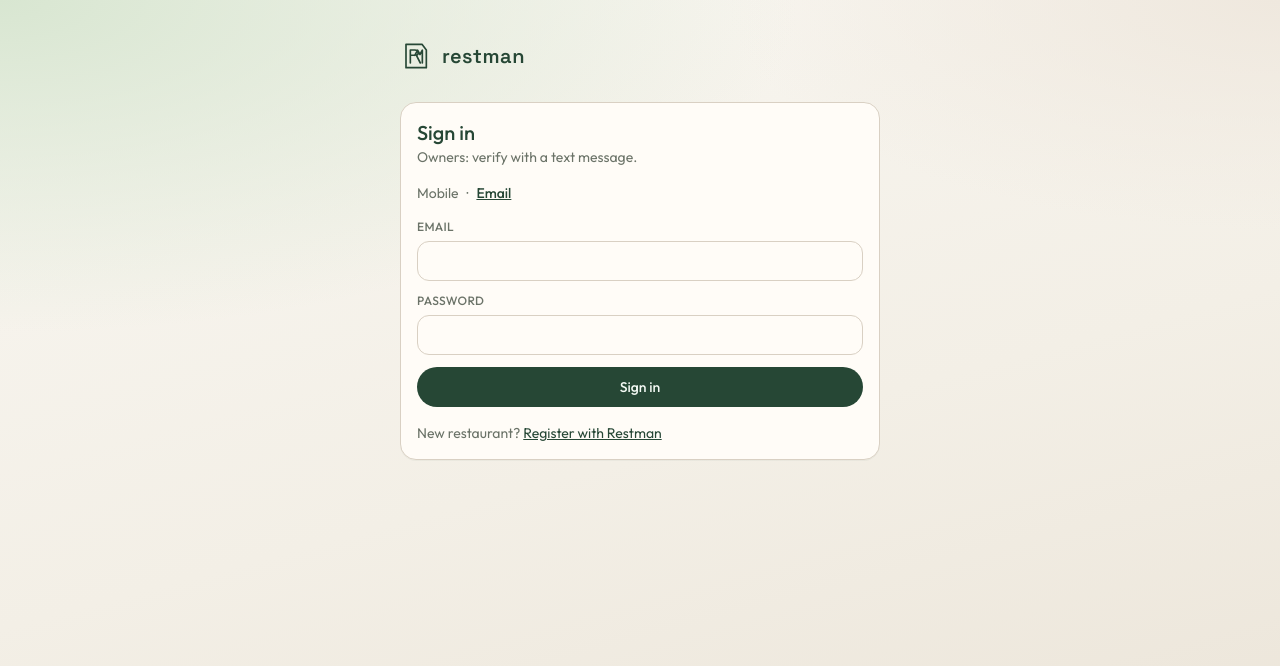
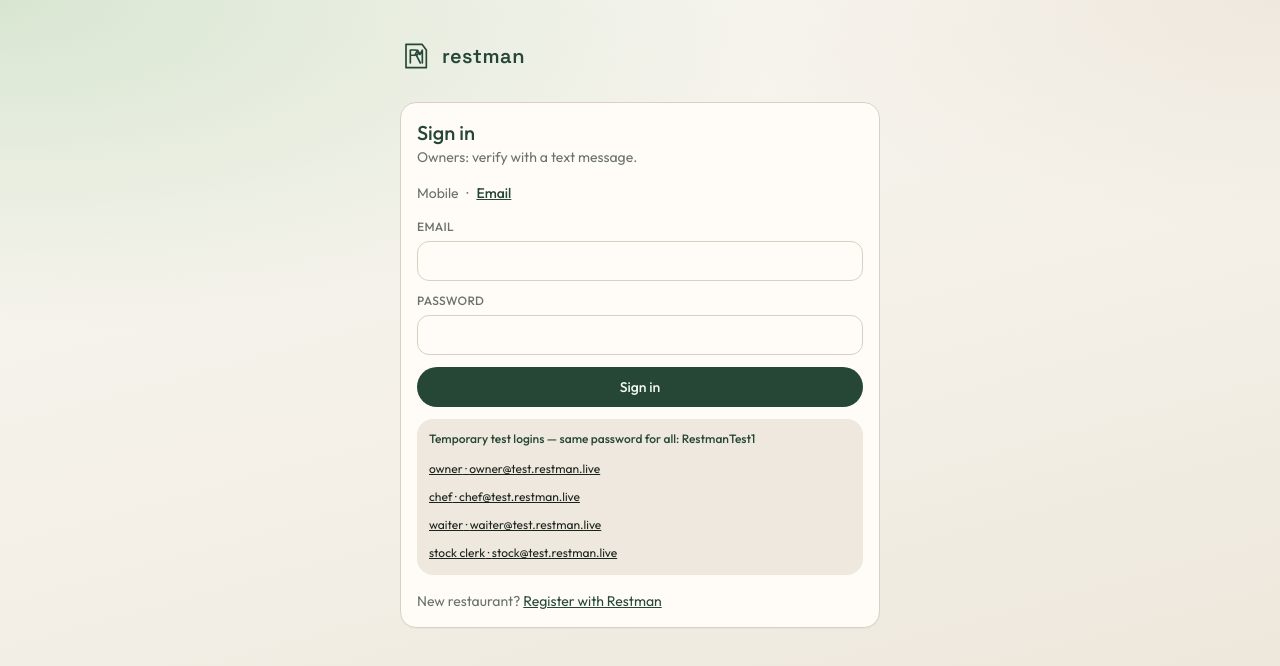
Before and after one commit to phaniblend/REIN, a Next.js app: page /login in a window 1280 px wide. Both pictures are taken after a click on the button "Email". Shown: the top 666 px of the page. Built offline with nearby package versions, Linux system fonts and the light colour scheme.

Commit message:
Add temporary email logins for each staff role.
A shared test kitchen is created on first sign-in so the manual tester can enter as owner, chef, waiter, or stock clerk without SMS.

```diff
--- a/src/app/api/auth/login/route.ts
+++ b/src/app/api/auth/login/route.ts
@@ -8,6 +8,8 @@ import {
   verifyPassword,
 } from "@/lib/auth";
 import { jsonError, jsonOk, readJson } from "@/lib/api";
+import { findTestLogin } from "@/lib/test-login-accounts";
+import { ensureTestLogins } from "@/lib/test-logins";
 
 const bodySchema = z.object({
   email: z.string().email(),
@@ -17,6 +19,9 @@ const bodySchema = z.object({
 export async function POST(request: Request) {
   try {
     const body = bodySchema.parse(await readJson(request));
+    if (findTestLogin(body.email)) {
+      await ensureTestLogins();
+    }
     const [user] = await db
       .select()
       .from(users)
--- a/src/app/login/page.tsx
+++ b/src/app/login/page.tsx
@@ -8,6 +8,7 @@ import { Input } from "@/components/ui/input";
 import { Label } from "@/components/ui/label";
 import { Card } from "@/components/ui/card";
 import { RestmanLogo } from "@/components/restman-logo";
+import { TEST_LOGINS } from "@/lib/test-login-accounts";
 
 type Mode = "phone" | "email";
 type Step = "phone" | "code";
@@ -231,6 +232,28 @@ export default function LoginPage() {
             <Button type="submit" className="w-full" disabled={loading}>
               {loading ? "Signing in…" : "Sign in"}
             </Button>
+            <div className="space-y-2 rounded-2xl bg-[var(--tan)] p-3">
+              <p className="text-xs font-medium text-[var(--accent)]">
+                Temporary test logins — same password for all: {TEST_LOGINS[0].password}
+              </p>
+              <ul className="space-y-1">
+                {TEST_LOGINS.map((login) => (
+                  <li key={login.email}>
+                    <button
+                      type="button"
+                      className="text-left text-xs text-[var(--fg)] underline"
+                      onClick={() => {
+                        setEmail(login.email);
+                        setPassword(login.password);
+                        setError(null);
+                      }}
+                    >
+                      {login.role.toLowerCase().replace("_", " ")} · {login.email}
+                    </button>
+                  </li>
+                ))}
+              </ul>
+            </div>
           </form>
         )}
 
--- /dev/null
+++ b/src/lib/test-login-accounts.ts
@@ -0,0 +1,44 @@
+import type { UserRole } from "@/lib/roles";
+
+export const TEST_PASSWORD = "RestmanTest1";
+
+export const TEST_LOGINS: {
+  role: UserRole;
+  name: string;
+  email: string;
+  phone: string;
+  password: string;
+}[] = [
+  {
+    role: "OWNER",
+    name: "Test Owner",
+    email: "owner@test.restman.live",
+    phone: "+15555550101",
+    password: TEST_PASSWORD,
+  },
+  {
+    role: "CHEF",
+    name: "Test Chef",
+    email: "chef@test.restman.live",
+    phone: "+15555550102",
+    password: TEST_PASSWORD,
+  },
+  {
+    role: "WAITER",
+    name: "Test Waiter",
+    email: "waiter@test.restman.live",
+    phone: "+15555550103",
+    password: TEST_PASSWORD,
+  },
+  {
+    role: "STOCK_CLERK",
+    name: "Test Stock",
+    email: "stock@test.restman.live",
+    phone: "+15555550104",
+    password: TEST_PASSWORD,
+  },
+];
+
+export function findTestLogin(email: string) {
+  return TEST_LOGINS.find((row) => row.email === email.trim().toLowerCase());
+}
--- /dev/null
+++ b/src/lib/test-logins.ts
@@ -0,0 +1,65 @@
+import { eq } from "drizzle-orm";
+import { db } from "@/db";
+import { restaurants, users } from "@/db/schema";
+import { hashPassword } from "@/lib/auth";
+import { TEST_LOGINS, TEST_PASSWORD } from "@/lib/test-login-accounts";
+
+const TEST_RESTAURANT = "Restman Test Kitchen";
+
+/** Create the shared test kitchen and keep these four logins in sync. */
+export async function ensureTestLogins() {
+  let [restaurant] = await db
+    .select()
+    .from(restaurants)
+    .where(eq(restaurants.name, TEST_RESTAURANT))
+    .limit(1);
+
+  if (!restaurant) {
+    [restaurant] = await db
+      .insert(restaurants)
+      .values({
+        name: TEST_RESTAURANT,
+        cuisineType: "Indian",
+        city: "Chicago",
+        region: "IL",
+        country: "US",
+        currency: "USD",
+      })
+      .returning();
+  }
+
+  const passwordHash = await hashPassword(TEST_PASSWORD);
+
+  for (const login of TEST_LOGINS) {
+    const [existing] = await db
+      .select()
+      .from(users)
+      .where(eq(users.email, login.email))
+      .limit(1);
+
+    if (existing) {
+      await db
+        .update(users)
+        .set({
+          restaurantId: restaurant.id,
+          name: login.name,
+          phone: login.phone,
+          passwordHash,
+          role: login.role,
+        })
+        .where(eq(users.id, existing.id));
+      continue;
+    }
+
+    await db.insert(users).values({
+      restaurantId: restaurant.id,
+      name: login.name,
+      email: login.email,
+      phone: login.phone,
+      passwordHash,
+      role: login.role,
+    });
+  }
+
+  return restaurant;
+}
```
